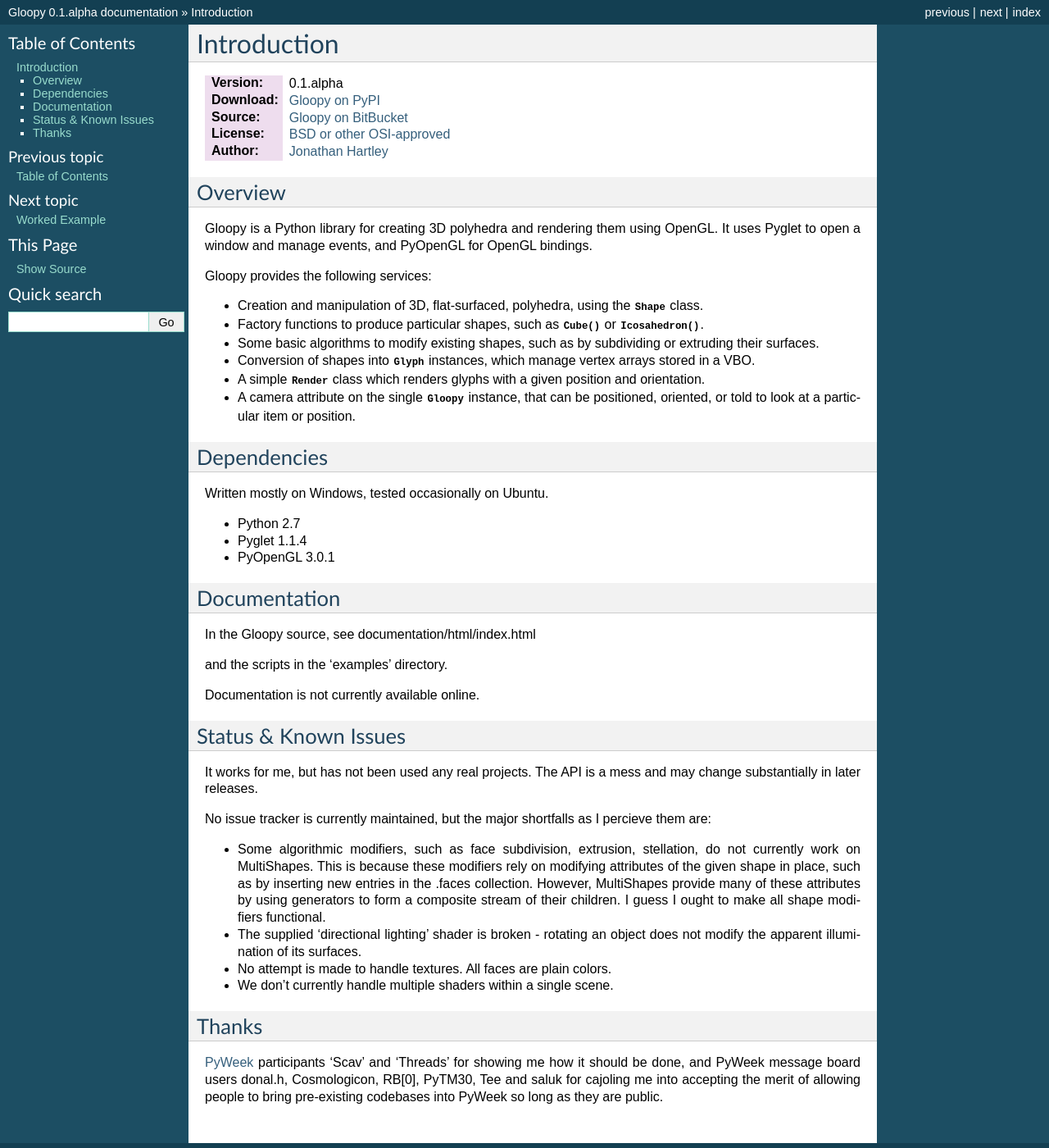
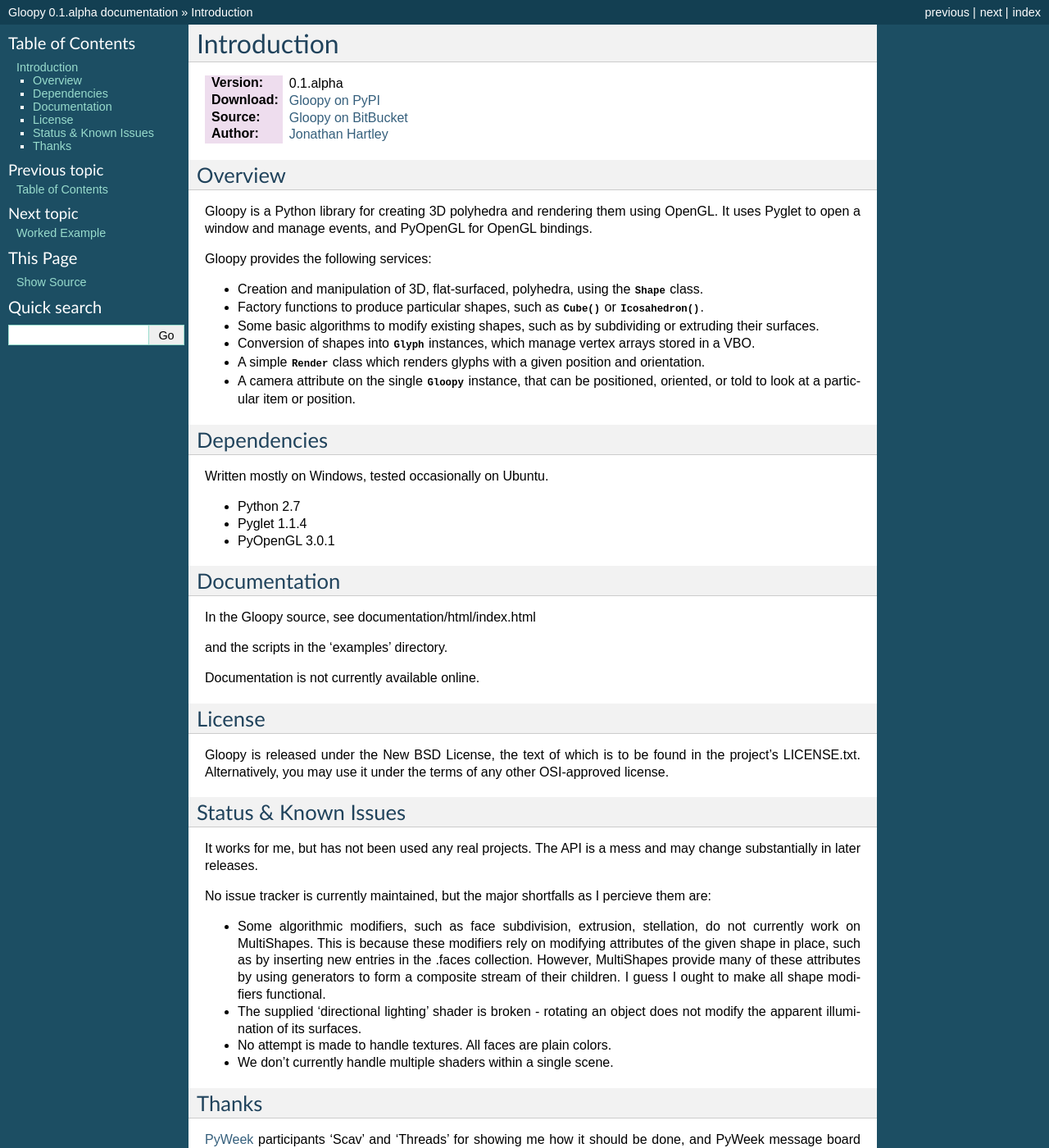
Before and after one commit to tartley/gloopy, a Sphinx documentation site: the page built from documentation/intro.rst, in a window 1280 px wide and 1400 px high. Shown: the whole window at 82% size. Built offline with Sphinx 7.4.7, drawn with Linux system fonts in a browser that asks for light colours; pages that are not in the unit, such as notebooks, are missing from menus; some of the changed lines change nothing that is shown.

Commit message:
documentation/intro.rst now includes README.txt, instead of reproducing it.

```diff
--- a/README.txt
+++ b/README.txt
@@ -1,49 +1,80 @@
-Gloopy is a simple framwork for OpenGL applications in Python, using Pyglet for
-windowing, and PyOpenGL for bindings & utils.
 
-Provides a very simple render loop, and classes to aid in the creation of
-flat-surfaced polyhedra. Each shape may have a position and orientation, and a
-render loop iterates through all items, rendering them all as VBOs of vertex
-arrays, from the point of view of a camera, which may also be positioned and
-oriented.
+Gloopy is a Python library for creating 3D polyhedra and rendering them using
+OpenGL. It uses Pyglet to open a window and manage events, and PyOpenGL for
+OpenGL bindings.
 
-http://bitbucket.org/tartley/gloopy
+Gloopy provides the following services:
 
-Written mostly on Windows, tested occasionally on Ubuntu.
-
-Status
-------
-
-It works for me, but has not been used any substantial projects. The API is
-a mess and may change substantially in later releases.
+* Creation and manipulation of 3D, flat-surfaced, polyhedra, using the
+  :class:`~gloopy.shapes.shape.Shape` class.
+* Factory functions to produce particular shapes, such as
+  :func:`~gloopy.shapes.cube.Cube` or
+  :func:`~gloopy.shapes.icosahedron.Icosahedron`.
+* Some basic algorithms to modify existing shapes, such as by subdividing or
+  extruding their surfaces.
+* Conversion of shapes into :class:`~gloopy.view.glyph.Glyph` instances, which
+  manage vertex arrays stored in a VBO.
+* A simple :class:`~gloopy.view.render.Render` class which renders glyphs
+  with a given position and orientation.
+* A camera attribute on the single :class:`~gloopy.gloopy.Gloopy` instance,
+  that can be positioned, oriented, or told to look at a particular item or
+  position.
 
 
 Dependencies
 ------------
 
-  * Python 2.7
-  * Pyglet 1.1.4
-  * PyOpenGL 3.0.1
+Written mostly on Windows, tested occasionally on Ubuntu.
+
+* Python 2.7
+* Pyglet 1.1.4
+* PyOpenGL 3.0.1
 
 
 Documentation
 -------------
 
-See docs/html/index.html
+In the Gloopy source, see documentation/html/index.html
 
 and the scripts in the 'examples' directory.
 
+Documentation is not currently available online.
 
-Known Issues
-------------
 
-No tracker is currently maintained.
+License
+-------
+
+Gloopy is released under the New BSD License, the text of which is to be found
+in the project's LICENSE.txt. Alternatively, you may use it under the terms of
+any other OSI-approved license.
+
+
+Status & Known Issues
+---------------------
+
+It works for me, but has not been used any real projects. The API is
+a mess and may change substantially in later releases.
+
+No issue tracker is currently maintained, but the major shortfalls as
+I percieve them are:
+
+* Some algorithmic modifiers, such as face subdivision, extrusion, stellation,
+  do not currently work on MultiShapes. This is because these modifiers rely
+  on modifying attributes of the given shape in place, such as by inserting
+  new entries in the .faces collection. However, MultiShapes provide many of
+  these attributes by using generators to form a composite stream of their
+  children. I guess I ought to make all shape modifiers functional.
+* The supplied 'directional lighting' shader is broken - rotating an object
+  does not modify the apparent illumination of its surfaces.
+* No attempt is made to handle textures. All faces are plain colors.
+* We don't currently handle multiple shaders within a single scene.
 
 
 Thanks
 ------
 
-PyWeek participants 'Scav' and 'Threads' for showing me how it should be done,
-and PyWeek message board users donal.h, Cosmologicon, RB[0], PyTM30, Tee and
-saluk for cajoling me into accepting the merit of allowing people to bring
-pre-existing codebases into PyWeek.
+`PyWeek <http://pyweek.org>`_ participants 'Scav' and 'Threads' for showing me
+how it should be done, and PyWeek message board users donal.h, Cosmologicon,
+RB[0], PyTM30, Tee and saluk for cajoling me into accepting the merit of
+allowing people to bring pre-existing codebases into PyWeek so long as they
+are public.
--- a/documentation/intro.rst
+++ b/documentation/intro.rst
@@ -4,81 +4,10 @@
 :Version: |release|
 :Download: `Gloopy on PyPI <http://pypi.python.org/pypi/gloopy>`_
 :Source: `Gloopy on BitBucket <https://bitbucket.org/tartley/gloopy>`_
-:License: `BSD or other OSI-approved <https://bitbucket.org/tartley/gloopy/src/tip/LICENSE.txt>`_
 :Author: `Jonathan Hartley <mailto: tartley at tartley dot com>`_
 
 
 Overview
 --------
 
-Gloopy is a Python library for creating 3D polyhedra and rendering them using
-OpenGL. It uses Pyglet to open a window and manage events, and PyOpenGL for
-OpenGL bindings.
-
-Gloopy provides the following services:
-
-* Creation and manipulation of 3D, flat-surfaced, polyhedra, using the
-  :class:`~gloopy.shapes.shape.Shape` class.
-* Factory functions to produce particular shapes, such as
-  :func:`~gloopy.shapes.cube.Cube` or
-  :func:`~gloopy.shapes.icosahedron.Icosahedron`.
-* Some basic algorithms to modify existing shapes, such as by subdividing or
-  extruding their surfaces.
-* Conversion of shapes into :class:`~gloopy.view.glyph.Glyph` instances, which
-  manage vertex arrays stored in a VBO.
-* A simple :class:`~gloopy.view.render.Render` class which renders glyphs
-  with a given position and orientation.
-* A camera attribute on the single :class:`~gloopy.gloopy.Gloopy` instance,
-  that can be positioned, oriented, or told to look at a particular item or
-  position.
-
-
-Dependencies
-------------
-
-Written mostly on Windows, tested occasionally on Ubuntu.
-
-* Python 2.7
-* Pyglet 1.1.4
-* PyOpenGL 3.0.1
-
-
-Documentation
--------------
-
-In the Gloopy source, see documentation/html/index.html
-
-and the scripts in the 'examples' directory.
-
-Documentation is not currently available online.
-
-
-Status & Known Issues
----------------------
-
-It works for me, but has not been used any real projects. The API is
-a mess and may change substantially in later releases.
-
-No issue tracker is currently maintained, but the major shortfalls as
-I percieve them are:
-
-* Some algorithmic modifiers, such as face subdivision, extrusion, stellation,
-  do not currently work on MultiShapes. This is because these modifiers rely
-  on modifying attributes of the given shape in place, such as by inserting
-  new entries in the .faces collection. However, MultiShapes provide many of
-  these attributes by using generators to form a composite stream of their
-  children. I guess I ought to make all shape modifiers functional.
-* The supplied 'directional lighting' shader is broken - rotating an object
-  does not modify the apparent illumination of its surfaces.
-* No attempt is made to handle textures. All faces are plain colors.
-* We don't currently handle multiple shaders within a single scene.
-
-
-Thanks
-------
-
-`PyWeek <http://pyweek.org>`_ participants 'Scav' and 'Threads' for showing me
-how it should be done, and PyWeek message board users donal.h, Cosmologicon,
-RB[0], PyTM30, Tee and saluk for cajoling me into accepting the merit of
-allowing people to bring pre-existing codebases into PyWeek so long as they
-are public.
+.. include:: ../README.txt
```
